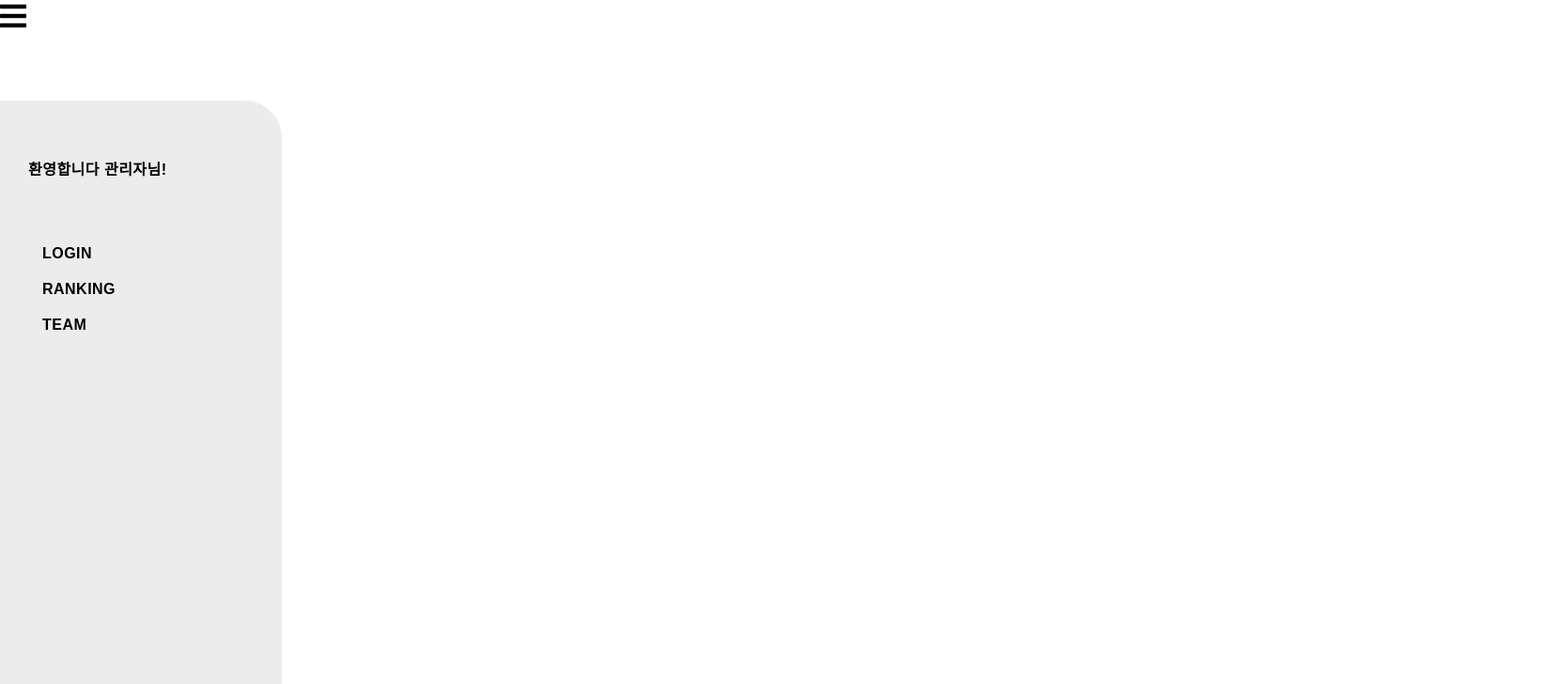
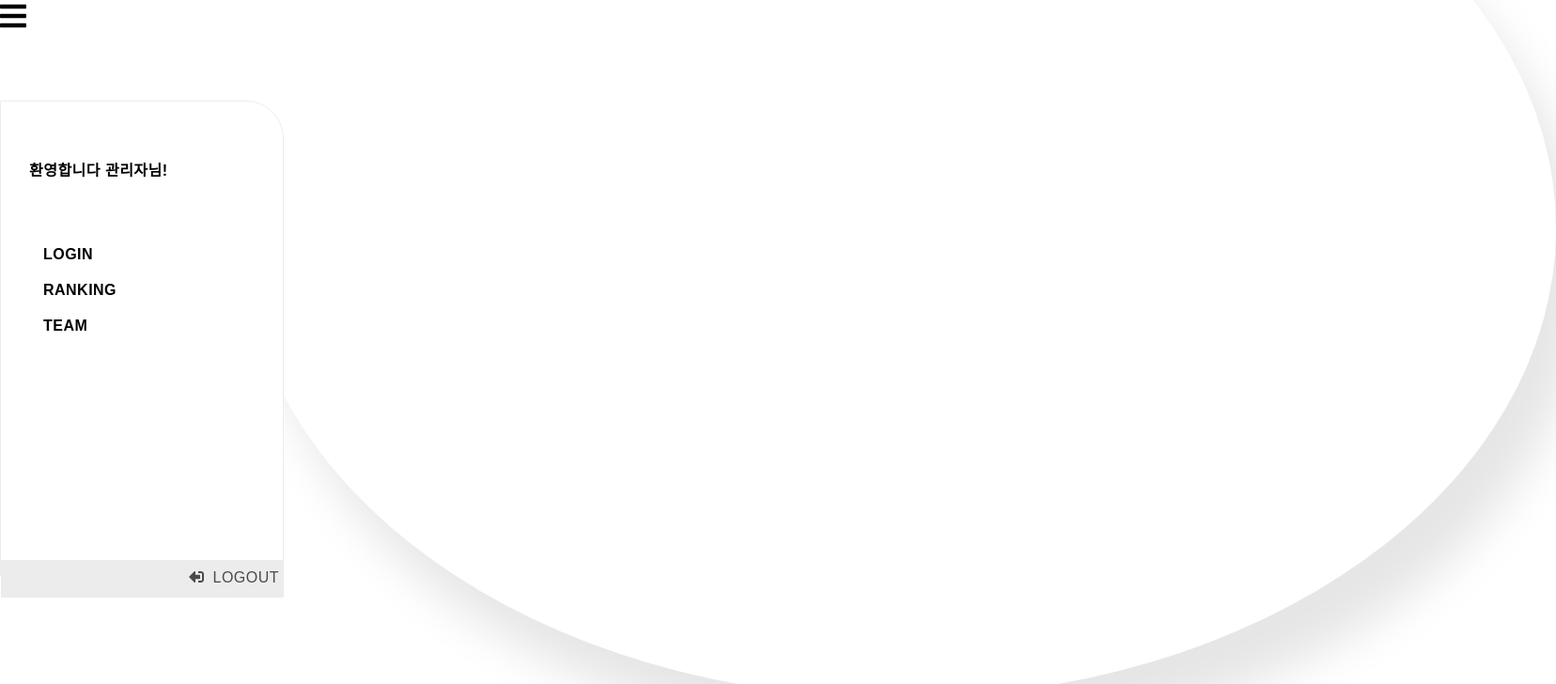
Before and after one commit to hyu-likellion-project/CheckLionFront, a React (Create React App) app in the folder checklion/: page /#/ in a window 1280 px wide. Shown: the top 728 px of the page at 94% size, 1656 px wide, since content can reach past the window. Built offline with nearby package versions, Linux system fonts and the light colour scheme; a web font is replaced by a local one.

Commit message:
[feat#4] 로그아웃버튼추가

```diff
--- a/checklion/src/components/Sidebar.js
+++ b/checklion/src/components/Sidebar.js
@@ -2,17 +2,20 @@ import React from "react";
 import Header from './Header'
 import { Link } from 'react-router-dom';
 import styled from 'styled-components';
+import { FontAwesomeIcon } from "@fortawesome/react-fontawesome";
+import { faBars, faSignOutAlt } from "@fortawesome/free-solid-svg-icons";
 
 const Content = styled.div`
     width: 90%;
     max-width: 300px;
     margin-top: 70px;
-    height: 100%;
+    height: 70%;
     width: 100%;
     position: absolute;
     border-top-right-radius: 40px;
-    background-color:#ececec;
+    background-color:white;
     font-weight: 600;
+    border:0.5px solid #ececec;
     letter-spacing: .03em;
 `;
 
@@ -26,13 +29,13 @@ const Navi  = styled.div`
     transition: 0.3s ease;
     width: 100%;
     position: fixed;
-    height: 100vh;
+    height: 90vh;
     width: width,
     minHeight: height
 `;
 
 const Menu = styled.ul`
-    height: 100%;
+    height: 65%;
     display: flex;
     flex-direction: column;
 `;
@@ -44,7 +47,25 @@ const MenuList = styled.li`
     transition: color .1s;
 `;
 
-const Sidebar = ({ width, height, login ,children }) => {
+const Logout = styled.div`
+    background-color: #ececec;
+    padding: 10px 5px;
+    display: block;
+    text-transform: uppercase;
+    width:97%;
+    height: 20px;
+`
+const LogoutContent = styled.span`
+    float: right;
+    font-weight: normal;
+    color: #4a4a4a
+`
+
+const LogoutLetter = styled.span`
+    margin-left : 10px;
+`
+
+const Sidebar = ({ name, width, height, login  }) => {
   const [xPosition, setX] = React.useState(-width);
 
   const toggleMenu = () => {
@@ -73,17 +94,28 @@ const Sidebar = ({ width, height, login ,children }) => {
       >
         <Content>
           <UserInfo>
-            { login ? "환영합니다 관리자님!" : "로그인해주세요" }
+            { login ? "환영합니다 " + name + "님!" : "로그인해주세요" }
           </UserInfo>
           { login ?
+          <>
           <Menu>
           <Link to="/login"><MenuList>Login</MenuList></Link>
           <Link to="/"><MenuList>Ranking</MenuList></Link>
           <Link to="/teamselect"><MenuList>Team</MenuList></Link>
           </Menu>
+          <Logout>
+          <LogoutContent
+          onClick={() => toggleMenu()}
+          >
+          <FontAwesomeIcon icon={faSignOutAlt} rotation={180} />
+          <LogoutLetter>logout</LogoutLetter>
+          </LogoutContent>
+          </Logout>
+          </>
           : null
           }
           </Content>
+
       </Navi>
     </React.Fragment>
   );
--- a/checklion/src/routes/Landing.js
+++ b/checklion/src/routes/Landing.js
@@ -1,13 +1,17 @@
 import React from 'react'
 import Sidebar from '../components/Sidebar'
+import Background from '../components/Background'
+
+
 
 
 
 function Landing() {
   return (
     <div className="Landing">
-      <Sidebar login={true} width={300} height={"100vh"}>
-        </Sidebar>
+      <Sidebar login={true} name="관리자" width={300} height={"100vh"}>
+      </Sidebar>
+      <Background />
     </div>
   );
 }
```
